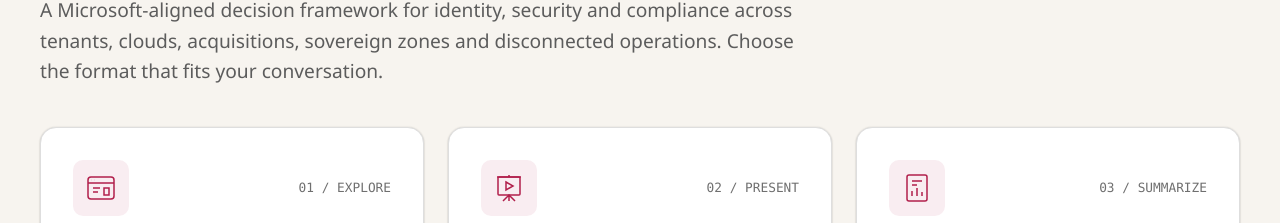
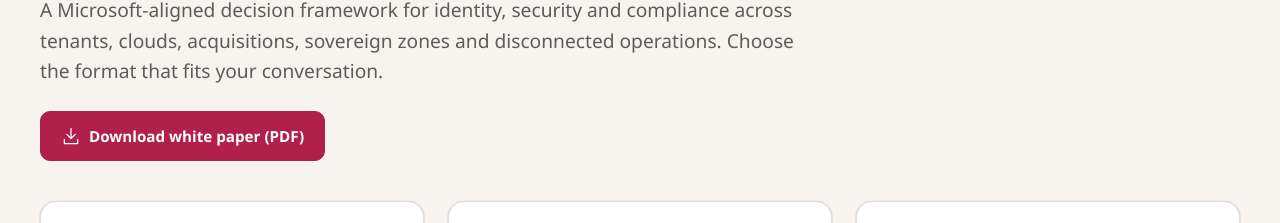
Before and after one commit to chadhage/adaptive-trust-fabric, a plain HTML site: page index.html in a window 1280 px wide. Shown: the part 390-613 px from the top of the page. Drawn offline with Linux system fonts and the light colour scheme.

Commit message:
Add white paper download to landing page
Co-authored-by: Copilot <223556219+Copilot@users.noreply.github.com>

```diff
--- a/index.html
+++ b/index.html
@@ -85,6 +85,9 @@
     h1 { max-width: 1000px; margin: 0; font-size: clamp(2.5rem, 6.5vw, 5rem); font-weight: 700; line-height: 1.08; letter-spacing: -.05em; text-wrap: balance; }
     h1 span { color: var(--cp-accent); }
     .intro { max-width: 780px; margin: 24px 0 0; color: var(--cp-text-muted); font-size: clamp(1rem, 1.8vw, 1.2rem); }
+    .download-button { display: inline-flex; align-items: center; gap: 8px; max-width: 100%; min-height: 48px; margin-top: 24px; padding: 12px 20px; border: 1px solid var(--cp-accent); border-radius: .625rem; background: var(--cp-accent); color: var(--cp-accent-fg); font-size: .95rem; font-weight: 700; text-decoration: none; }
+    .download-button:hover { border-color: var(--cp-accent-hover); background: var(--cp-accent-hover); }
+    .download-button svg { flex-shrink: 0; }
     .format-grid { display: grid; grid-template-columns: repeat(3, minmax(0, 1fr)); gap: 24px; padding-bottom: 48px; }
     .format-card { display: flex; flex-direction: column; padding: 32px; border: 1px solid var(--cp-border); border-radius: 16px; background: var(--cp-surface); color: var(--cp-text); box-shadow: var(--cp-card-shadow); text-decoration: none; transition: border-color .15s ease, transform .15s ease; }
     .format-card:hover { border-color: var(--cp-accent); transform: translateY(-4px); }
@@ -142,6 +145,12 @@
       <p class="eyebrow">One architecture. Three ways to explore.</p>
       <h1 id="page-title">Explicit trust.<br><span>Your choice of perspective.</span></h1>
       <p class="intro">A Microsoft-aligned decision framework for identity, security and compliance across tenants, clouds, acquisitions, sovereign zones and disconnected operations. Choose the format that fits your conversation.</p>
+      <a class="download-button" href="position-paper/Adaptive-Trust-Fabric-Position-Paper.pdf" download="Adaptive-Trust-Fabric-Position-Paper.pdf">
+        <svg width="20" height="20" viewBox="0 0 24 24" fill="none" stroke="currentColor" stroke-width="1.5" stroke-linecap="round" stroke-linejoin="round" aria-hidden="true">
+          <path d="M12 3v12m-5-5 5 5 5-5M4 16v5h16v-5"/>
+        </svg>
+        Download white paper (PDF)
+      </a>
     </section>
 
     <section class="format-grid" id="formats" aria-label="Choose a viewing format">
```
Also changed, not shown: manifest.json, 1 other file.
